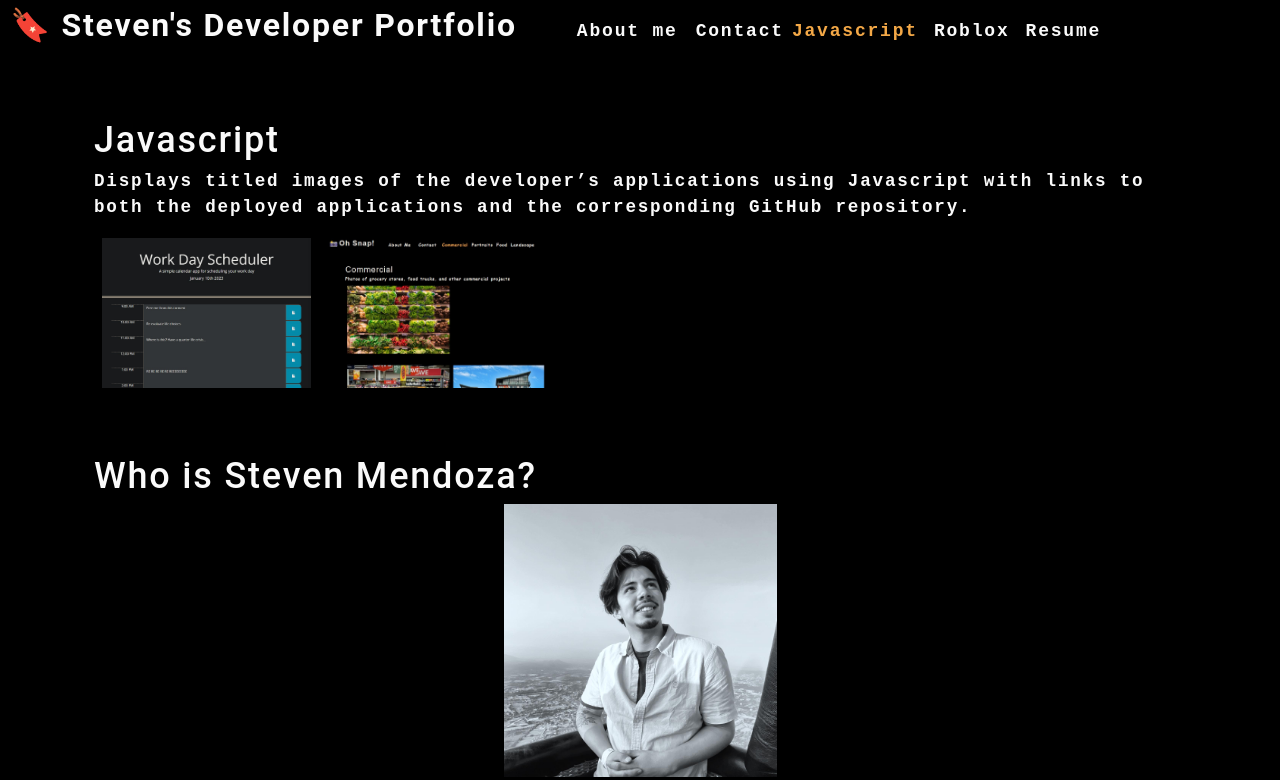
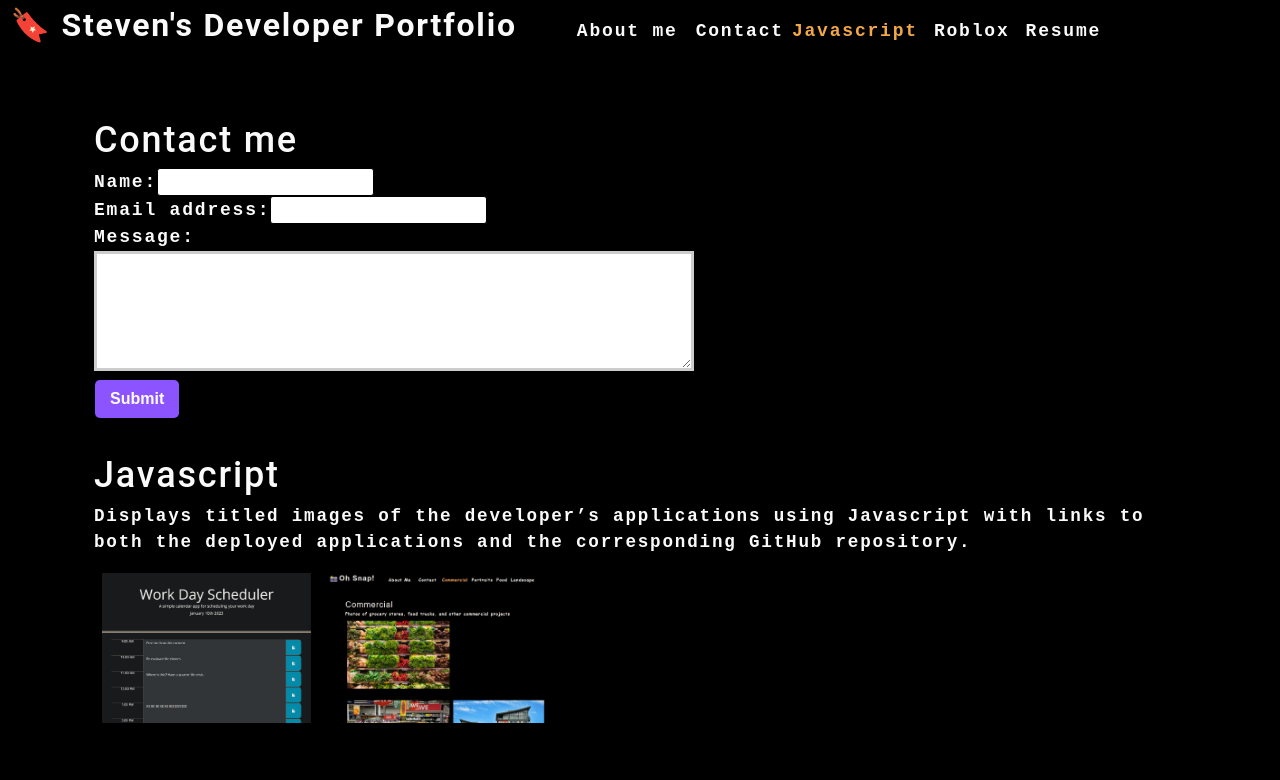
Before and after one commit to smendoza94/dev-portfolio-react, a React (Create React App) app: page / in a window 1280 px wide. Shown: the top 780 px of the page. Built offline with nearby package versions, Linux system fonts and the light colour scheme.

Commit message:
handle submit form and json data

```diff
--- a/src/App.js
+++ b/src/App.js
@@ -3,6 +3,7 @@
 import About from "./components/About";
 import Nav from "./components/Nav";
 import Gallery from "./components/Gallery";
+import ContactForm from "./components/Contact";
 
 function App() {
   const [categories] = useState([
@@ -33,6 +34,7 @@
         currentCategory={currentCategory}
       ></Nav>
       <main>
+        <ContactForm></ContactForm>
         <Gallery currentCategory={currentCategory}></Gallery>
         <About></About>
       </main>
--- a/src/components/Contact/index.js
+++ b/src/components/Contact/index.js
@@ -1,21 +1,64 @@
-import React from "react";
+import React, { useState } from "react";
 
 function ContactForm() {
+  const [formState, setFormState] = useState({
+    name: "",
+    email: "",
+    message: "",
+  });
+
+  const { name, email, message } = formState;
+
+  // setFormState function to update the formState value for the name property.
+  // We assign the value taken from the input field in the UI with e.target.value
+  // and assign this value to the property formState.name. We use the spread operator,
+  // ...formState, so we can retain the other key-value pairs in this object. Without
+  // the spread operator, the formState object would be overwritten to only contain
+  // the name: value key pair.
+
+  function handleChange(e) {
+    // The name property of target in the preceding expression actually refers to the
+    // name attribute of the form element.
+    setFormState({ ...formState, [e.target.name]: e.target.value });
+  }
+
+  // console.log(formState);
+
+  function handleSubmit(e) {
+    e.preventDefault();
+    console.log(formState);
+  }
+
   return (
     <section>
       <h1>Contact me</h1>
-      <form id="contact-form">
+      <form id="contact-form" onSubmit={handleSubmit}>
         <div>
           <label htmlFor="name">Name:</label>
-          <input type="text" name="name" />
+          <input
+            type="text"
+            name="name"
+            defaultValue={name}
+            onChange={handleChange}
+          />
         </div>
         <div>
           <label htmlFor="email">Email address:</label>
-          <input type="email" name="email" />
+          <input
+            type="email"
+            name="email"
+            defaultValue={email}
+            onChange={handleChange}
+          />
         </div>
         <div>
           <label htmlFor="message">Message:</label>
-          <textarea name="message" rows="5" />
+          <textarea
+            name="message"
+            rows="5"
+            defaultValue={message}
+            onChange={handleChange}
+          />
         </div>
         <button type="submit">Submit</button>
       </form>
```
